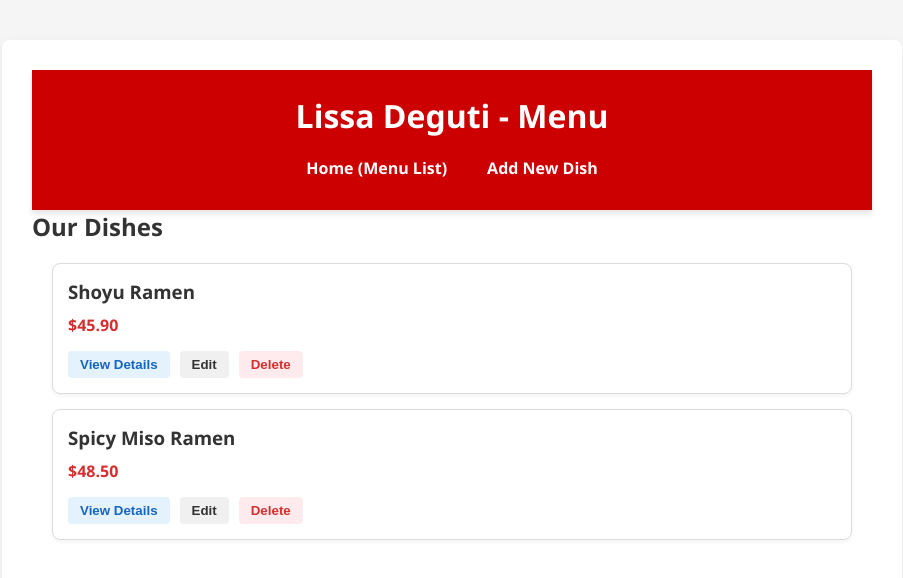
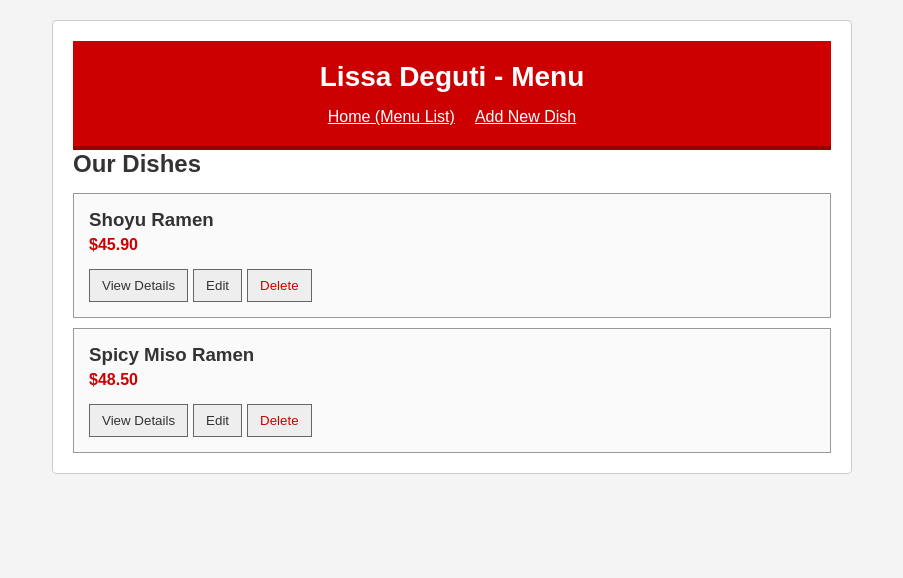
Before and after one commit to lilidgt/Site-Japanese-Menu, a React (Vite) app in the folder crud-site-lili/: page / in a window 1280 px wide. Shown: the top 578 px of the page, without its empty margins (188-1091 px from the left). Built offline with nearby package versions, Linux system fonts and the light colour scheme.

Commit message:
refactor: simplify CSS styling for academic presentation

```diff
--- a/crud-site-lili/src/index.css
+++ b/crud-site-lili/src/index.css
@@ -5,212 +5,152 @@
 }
 
 body {
-  font-family: 'Segoe UI', Tahoma, Geneva, Verdana, sans-serif;
-  background-color: #f5f5f5;
+  font-family: Arial, sans-serif;
+  background-color: #f4f4f4;
   color: #333;
 }
 
+/* header */
 .header {
   background-color: #cc0000;
   color: white;
-  padding: 24px;
+  padding: 20px;
   text-align: center;
-  box-shadow: 0 4px 6px rgba(0, 0, 0, 0.1);
+  border-bottom: 4px solid #990000;
 }
 
 .header h1 {
-  font-size: 32px;
-  margin-bottom: 8px;
-}
-
-.header p {
-  font-size: 16px;
-  opacity: 0.9;
+  font-size: 28px;
+  margin-bottom: 5px;
 }
 
 .container {
-  max-width: 900px;
-  margin: 40px auto;
-  padding: 30px;
+  max-width: 800px;
+  margin: 20px auto;
+  padding: 20px;
   background-color: white;
-  border-radius: 8px;
-  box-shadow: 0 2px 10px rgba(0, 0, 0, 0.05);
+  border: 1px solid #ccc;
+  border-radius: 4px;
 }
 
+/* list and card */
 .dish-list {
   display: flex;
   flex-direction: column;
-  gap: 15px;
-  padding: 20px;
+  gap: 10px;
+  margin-top: 15px;
 }
 
 .dish-card {
-  border: 1px solid #ddd;
-  border-radius: 8px;
+  border: 1px solid #999;
   padding: 15px;
-  background-color: #fff;
-  box-shadow: 0 2px 4px rgba(0,0,0,0.05);
+  background-color: #fafafa;
 }
 
 .dish-card h3 {
-  margin: 0 0 10px 0;
-  color: #333;
+  margin-bottom: 5px;
 }
 
 .price {
   font-weight: bold;
-  color: #d32f2f;
+  color: #cc0000;
+  margin-top: 5px;
 }
 
 .actions {
   margin-top: 15px;
   display: flex;
-  gap: 10px;
+  gap: 5px;
 }
 
-/* form */
+/* Formulário direto ao ponto */
 .form-section {
-  margin-bottom: 30px;
+  margin-bottom: 20px;
 }
 
 .dish-form {
   display: flex;
   flex-direction: column;
-  gap: 15px;
+  gap: 10px;
   max-width: 400px;
 }
 
 .dish-form input {
-  padding: 10px;
+  padding: 8px;
   border: 1px solid #ccc;
-  border-radius: 4px;
-  font-size: 16px;
+}
+
+/* Botões com estilo mais padrão */
+button {
+  padding: 8px 12px;
+  border: 1px solid #666;
+  cursor: pointer;
+  background-color: #eee;
+  color: #333;
+}
+
+button:hover {
+  background-color: #ddd;
 }
 
 .btn-submit {
-  padding: 10px;
-  background-color: #d32f2f;
+  background-color: #cc0000;
   color: white;
-  border: none;
-  border-radius: 4px;
-  font-size: 16px;
-  cursor: pointer;
+  border: 1px solid #990000;
+  font-weight: bold;
 }
 
 .btn-submit:hover {
-  background-color: #b71c1c;
-}
-
-.divider {
-  border: 0;
-  height: 1px;
-  background-color: #eee;
-  margin: 30px 0;
-}
-
-/* action buttons */
-.btn-edit, .btn-delete {
-  padding: 6px 12px;
-  border: none;
-  border-radius: 4px;
-  cursor: pointer;
-  font-weight: bold;
-}
-
-.btn-edit {
-  background-color: #f0f0f0;
-  color: #333;
-}
-
-.btn-edit:hover {
-  background-color: #e0e0e0;
+  background-color: #aa0000;
 }
 
 .btn-delete {
-  background-color: #ffebee;
-  color: #d32f2f;
+  color: #cc0000;
 }
 
-.btn-delete:hover {
-  background-color: #ffcdd2;
-}
-
-/* update form */
 .form-actions {
   display: flex;
   gap: 10px;
 }
 
-.form-actions button {
-  flex: 1;
-}
-
-.btn-cancel {
-  padding: 10px;
-  background-color: #9e9e9e;
-  color: white;
-  border: none;
-  border-radius: 4px;
-  font-size: 16px;
-  cursor: pointer;
-}
-
-.btn-cancel:hover {
-  background-color: #757575;
-}
-
-/* Navigation Menu */
+/* Navegação básica */
 .nav-menu {
   margin-top: 15px;
-  display: flex;
-  justify-content: center;
-  gap: 20px;
 }
 
 .nav-link {
   color: white;
-  text-decoration: none;
-  font-weight: bold;
-  padding: 5px 10px;
-  border-bottom: 2px solid transparent;
+  text-decoration: underline; /* Link com cara de link */
+  margin: 0 10px;
 }
 
 .nav-link:hover {
-  border-bottom: 2px solid white;
+  color: #ffcccc;
 }
 
-/* Details Page Styles */
+/* Linha divisória */
+.divider {
+  border: 0;
+  height: 1px;
+  background-color: #ccc;
+  margin: 20px 0;
+}
+
+/* Detalhes */
 .details-card {
-  background-color: white;
-  padding: 20px;
-  border-radius: 8px;
-  border: 1px solid #ddd;
-  margin-bottom: 20px;
+  border: 1px solid #999;
+  padding: 15px;
+  background-color: #fafafa;
+  margin-bottom: 15px;
 }
 
 .details-card h3 {
-  font-size: 24px;
-  margin-bottom: 15px;
   color: #cc0000;
+  margin-bottom: 10px;
 }
 
 .details-card p {
-  margin-bottom: 10px;
-  font-size: 16px;
-}
-
-.btn-details {
-  padding: 6px 12px;
-  border: none;
-  border-radius: 4px;
-  cursor: pointer;
-  font-weight: bold;
-  background-color: #e3f2fd;
-  color: #1565c0;
-}
-
-.btn-details:hover {
-  background-color: #bbdefb;
+  margin-bottom: 8px;
 }
 
 .mt-15 {
```
